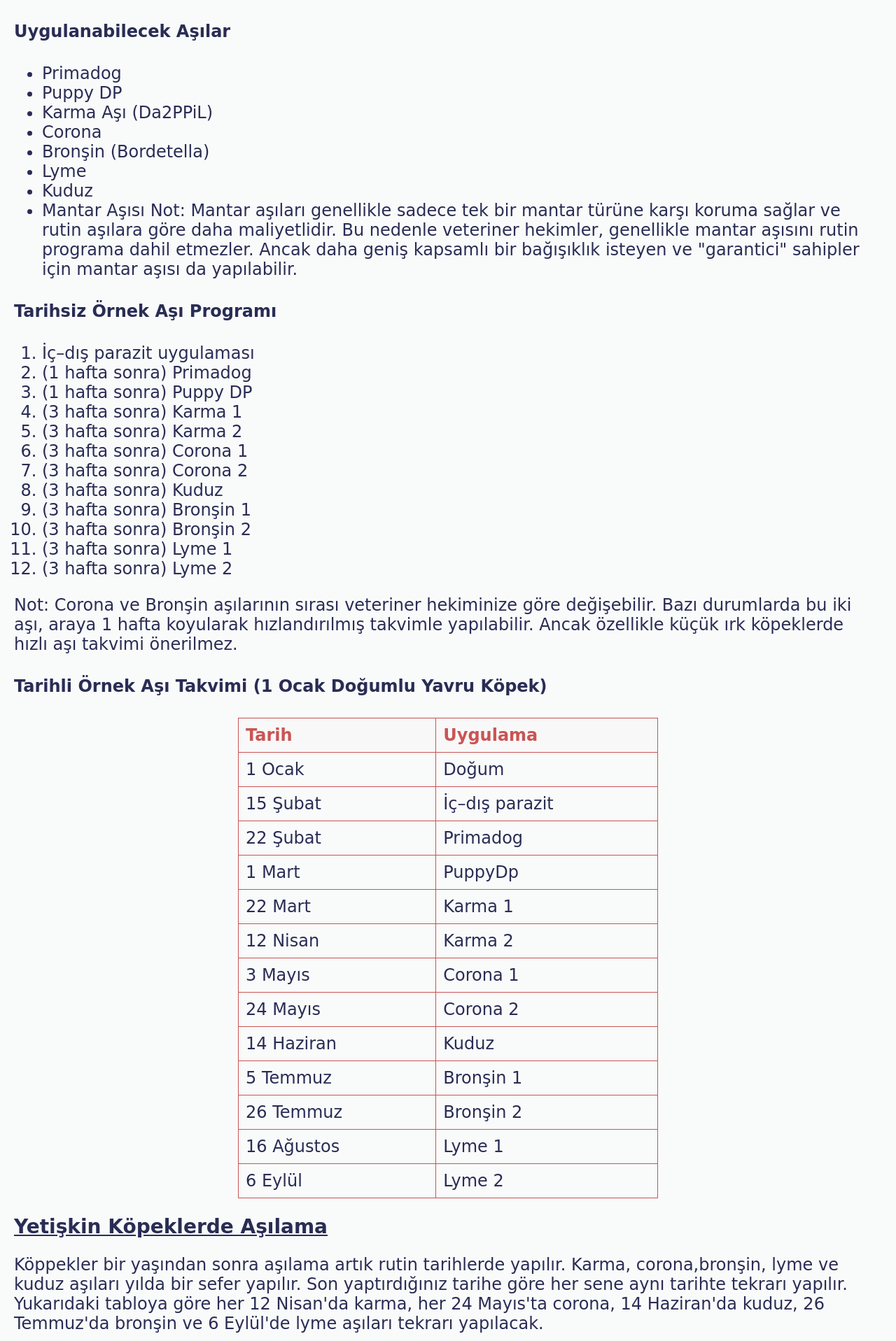
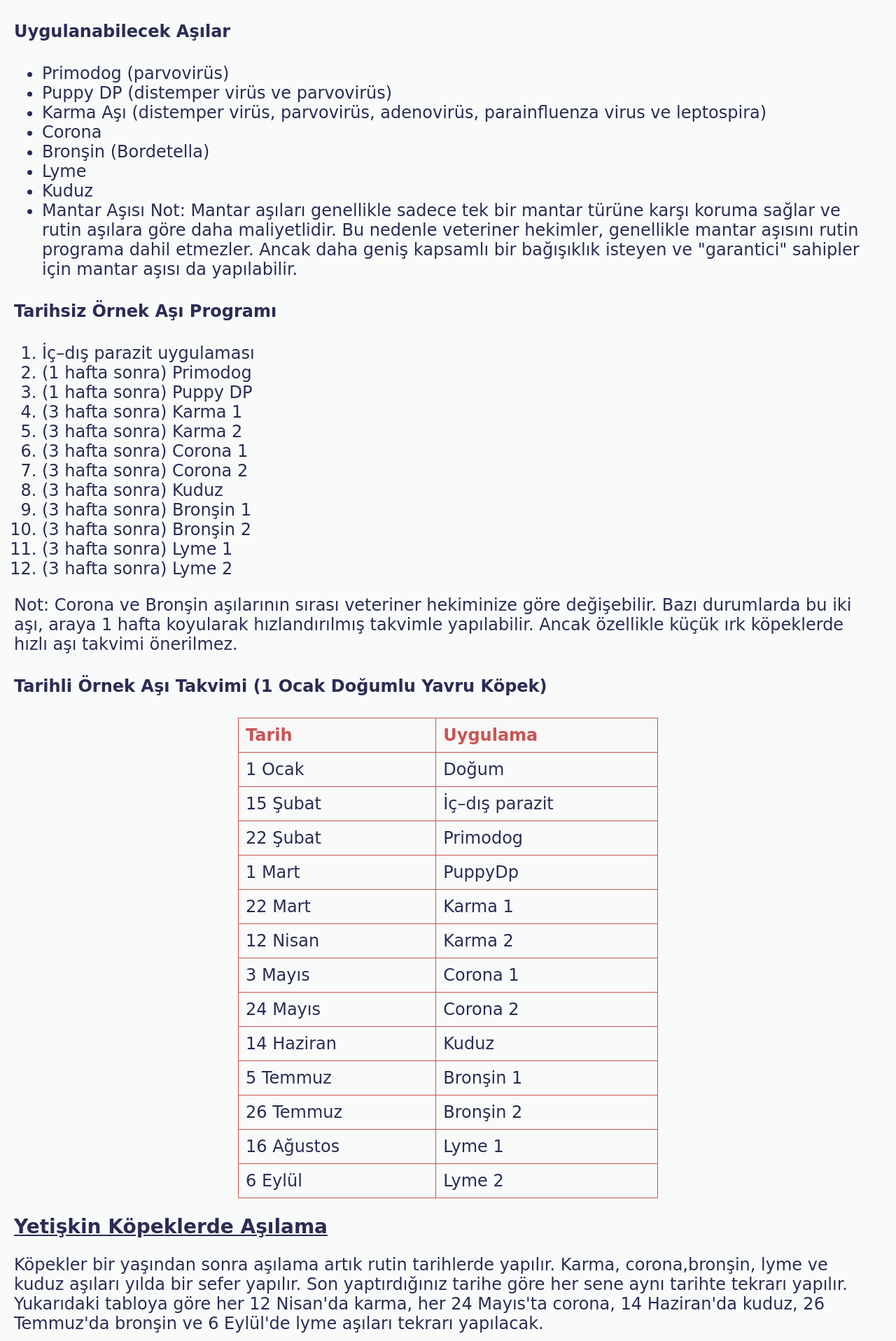
Before and after one commit to orkunkorcak/petbilgimerkezi, a React (Vite) app: page /kopek-asi-takvimi in a window 1280 px wide. Shown: the part 783-2700 px from the top of the page at 70% size. Built offline with nearby package versions, Linux system fonts and the light colour scheme; a web font is replaced by a local one.

Commit message:
yazım hataları düzenlendi

```diff
--- a/src/components/allTopics/AbroadWithCat.jsx
+++ b/src/components/allTopics/AbroadWithCat.jsx
@@ -58,7 +58,7 @@ const AbroadWithCat = () => {
             <p>
               Test sonucunuz olumlu geldikten sonra uçuş tarihini
               kesinleştirebilir ve biletinizi alabilirsiniz. Genellikle kan
-              alımından sonra 90 gün karantian uygulaması istendiği için
+              alımından sonra 90 gün karantina uygulaması istendiği için
               biletinizi titrasyon testi için kan alındıktan en az 90 gün
               sonrasına rezervasyon yaptırın.
             </p>
--- a/src/components/allTopics/AbroadWithDog.jsx
+++ b/src/components/allTopics/AbroadWithDog.jsx
@@ -61,7 +61,7 @@ const AbroadWithDog = () => {
             <p>
               Test sonucunuz olumlu geldikten sonra uçuş tarihini
               kesinleştirebilir ve biletinizi alabilirsiniz. Genellikle kan
-              alımından sonra 90 gün karantian uygulaması istendiği için
+              alımından sonra 90 gün karantina uygulaması istendiği için
               biletinizi titrasyon testi için kan alındıktan en az 90 gün
               sonrasına rezervasyon yaptırın.
             </p>
--- a/src/components/allTopics/CatSterilization.jsx
+++ b/src/components/allTopics/CatSterilization.jsx
@@ -36,8 +36,8 @@ const CatSterilization = () => {
           yerlerde yaptığı yüksek tonda miyavlama ve agresyon biter
           <br />• Erkek kedilerde bölge işaretleme (idrar püskürtme), kavgacılık
           azalır.
-          <br />• Yüksek katlı apartmandan aşağıya çiftleşmek için aşağıya
-          atlama ihtimali kalkar.
+          <br />• Yüksek katlı apartmandan çiftleşmek için aşağıya
+          atlama, evden kaçma ihtimali kalkar.
           <br />• Daha sakin ve uyumlu bir karakter gelişir.
         </p>
         <h4>Toplumsal Açıdan:</h4>
--- a/src/components/allTopics/DogVaccinationSchedule.jsx
+++ b/src/components/allTopics/DogVaccinationSchedule.jsx
@@ -38,9 +38,12 @@ const DogVaccinationSchedule = () => {
         </ul>
         <h4>Uygulanabilecek Aşılar</h4>
         <ul>
-          <li>Primadog</li>
-          <li>Puppy DP</li>
-          <li>Karma Aşı (Da2PPiL)</li>
+          <li>Primodog (parvovirüs)</li>
+          <li>Puppy DP (distemper virüs ve parvovirüs)</li>
+          <li>
+            Karma Aşı (distemper virüs, parvovirüs, adenovirüs, parainfluenza
+            virus ve leptospira)
+          </li>
           <li>Corona</li>
           <li>Bronşin (Bordetella)</li>
           <li>Lyme</li>
@@ -56,7 +59,7 @@ const DogVaccinationSchedule = () => {
         <h4>Tarihsiz Örnek Aşı Programı</h4>
         <ol>
           <li>İç–dış parazit uygulaması</li>
-          <li>(1 hafta sonra) Primadog</li>
+          <li>(1 hafta sonra) Primodog</li>
           <li>(1 hafta sonra) Puppy DP</li>
           <li>(3 hafta sonra) Karma 1</li>
           <li>(3 hafta sonra) Karma 2</li>
@@ -78,16 +81,23 @@ const DogVaccinationSchedule = () => {
         <DogVaccineTable />
         <h2 className={css.h2}>Yetişkin Köpeklerde Aşılama</h2>
         <p>
-          Köppekler bir yaşından sonra aşılama artık rutin tarihlerde yapılır.
-          Karma, corona,bronşin, lyme ve kuduz aşıları yılda bir sefer yapılır. Son
-          yaptırdığınız tarihe göre her sene aynı tarihte tekrarı yapılır.
-          Yukarıdaki tabloya göre her 12 Nisan'da karma, her 24 Mayıs'ta corona, 14 Haziran'da kuduz, 26 Temmuz'da bronşin ve 6 Eylül'de lyme aşıları tekrarı yapılacak.
+          Köpekler bir yaşından sonra aşılama artık rutin tarihlerde yapılır.
+          Karma, corona,bronşin, lyme ve kuduz aşıları yılda bir sefer yapılır.
+          Son yaptırdığınız tarihe göre her sene aynı tarihte tekrarı yapılır.
+          Yukarıdaki tabloya göre her 12 Nisan'da karma, her 24 Mayıs'ta corona,
+          14 Haziran'da kuduz, 26 Temmuz'da bronşin ve 6 Eylül'de lyme aşıları
+          tekrarı yapılacak.
         </p>
         <h2 className={css.h2}>Parazit Uygulamaları</h2>
-        <p>Köpekler için çeşitli parazit uygulama methotları bulunmaktadır.
-          İç ve dış parazit için ayrı ayrı tablet veya damla uygulayabilir ya da ikisinin birlikte olduğu tabletler
-          kullanabilirsiniz. Parazit uygulamaları genellikle iki ayda bir tekrarlanması önerilir. Ancak bazı preparatlar üç aylık seçeneklerde de bulunabilir.
-          Parazit uygulamaları, köpeğinizin yaşına, kilosuna ve sağlık durumuna göre değişiklik gösterebilir. Bu nedenle, en uygun parazit uygulama programını belirlemek için veteriner hekiminizle görüşmeniz önemlidir.
+        <p>
+          Köpekler için çeşitli parazit uygulama methotları bulunmaktadır. İç ve
+          dış parazit için ayrı ayrı tablet veya damla uygulayabilir ya da
+          ikisinin birlikte olduğu tabletler kullanabilirsiniz. Parazit
+          uygulamaları genellikle iki ayda bir tekrarlanması önerilir. Ancak
+          bazı preparatlar üç aylık seçeneklerde de bulunabilir. Parazit
+          uygulamaları, köpeğinizin yaşına, kilosuna ve sağlık durumuna göre
+          değişiklik gösterebilir. Bu nedenle, en uygun parazit uygulama
+          programını belirlemek için veteriner hekiminizle görüşmeniz önemlidir.
         </p>
       </div>
     </>
--- a/src/components/allTopics/DogVaccineTable.jsx
+++ b/src/components/allTopics/DogVaccineTable.jsx
@@ -3,7 +3,7 @@ const DogVaccinationSchedule = () => {
     const schedule = [
         { date: "1 Ocak", application: "Doğum" },
         { date: "15 Şubat", application: "İç–dış parazit" },
-        { date: "22 Şubat", application: "Primadog" },
+        { date: "22 Şubat", application: "Primodog" },
         { date: "1 Mart", application: "PuppyDp" },
         { date: "22 Mart", application: "Karma 1" },
         { date: "12 Nisan", application: "Karma 2" },
--- a/src/components/allTopics/RabiesTitrationTest.jsx
+++ b/src/components/allTopics/RabiesTitrationTest.jsx
@@ -54,7 +54,7 @@ const RabiesTitrationTest = () => {
           <br />
           Alınan kan örneği santrifüj ile seruma dönüştürülür, serum soğuk
           zincir kurallarına uygun şekilde ilgili laboratuvara gönderilir. Test
-          sonucu kliniğinize ulaştırılır. Sonuçlar genellikle 3 ila 8 hafta
+          sonucu kliniğinize ulaştırılır. Sonuçlar genellikle 3 ile 8 hafta
           arasında çıkmaktadır.
         </p>
         <h2 className={css.h2}>Test Ücreti Nereye Ödenir?</h2>
```
